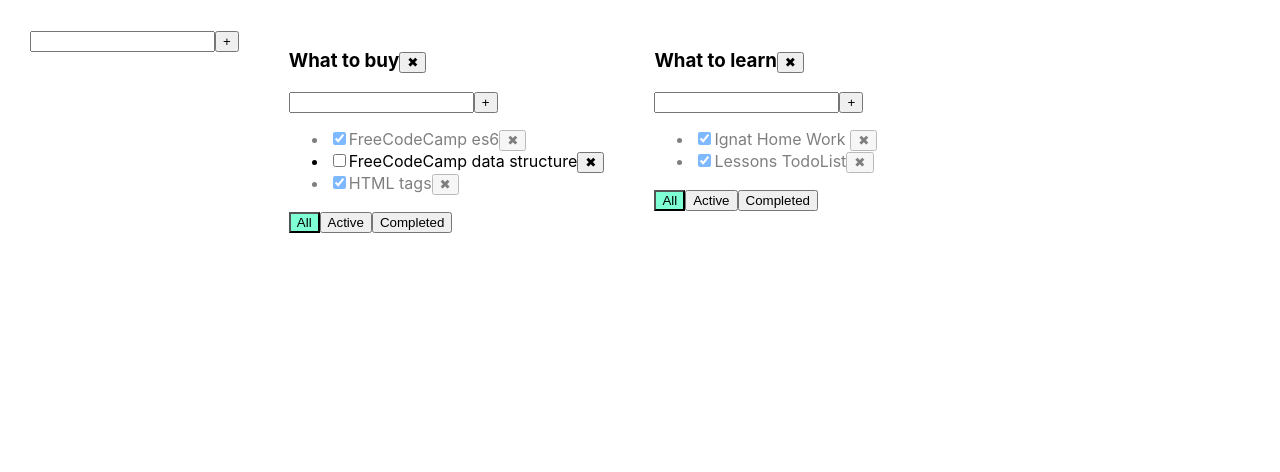
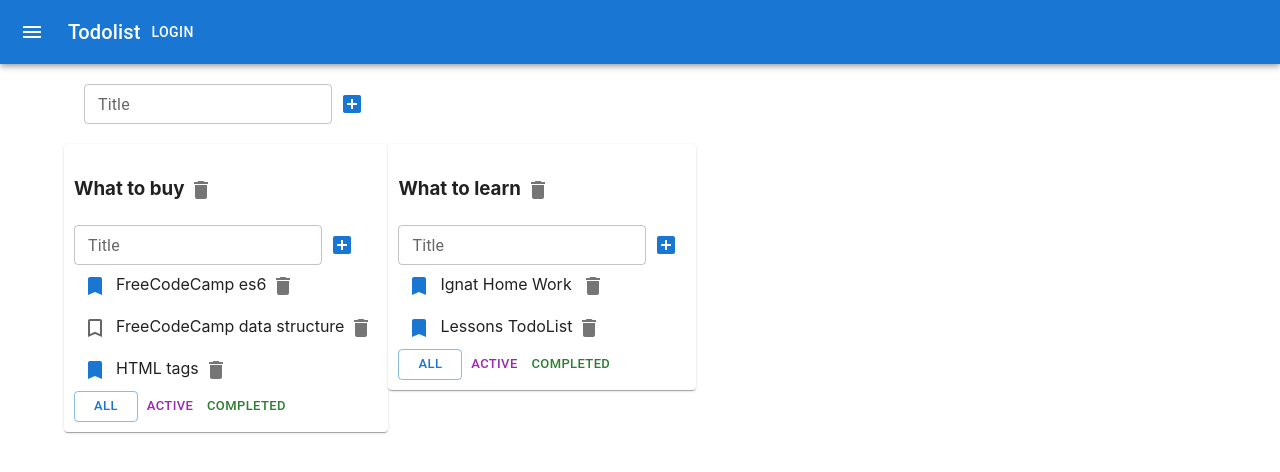
Before and after one commit to and-gurin/todolist, a React (Create React App) app: page / in a window 1280 px wide. Shown: the top 472 px of the page. Built offline with nearby package versions, Linux system fonts and the light colour scheme.

Commit message:
feat: add material UI library in project

```diff
--- a/package.json
+++ b/package.json
@@ -4,6 +4,10 @@
   "version": "0.1.0",
   "private": true,
   "dependencies": {
+    "@emotion/react": "^11.10.5",
+    "@emotion/styled": "^11.10.5",
+    "@mui/icons-material": "^5.10.15",
+    "@mui/material": "^5.10.15",
     "@testing-library/jest-dom": "^5.16.5",
     "@testing-library/react": "^13.4.0",
     "@testing-library/user-event": "^13.5.0",
--- a/src/AddItemForm.tsx
+++ b/src/AddItemForm.tsx
@@ -1,16 +1,18 @@
 import React, {ChangeEvent, useState} from "react";
+import {IconButton, TextField} from "@mui/material";
+import {AddBox} from "@mui/icons-material";
 
 type AddItemFormPropsType = {
-    id:string
-    addItemCallback:(title: string, id:string)=>void
+    id: string
+    addItemCallback: (title: string, id: string) => void
 }
 
-export const AddItemForm = (props:AddItemFormPropsType) => {
+export const AddItemForm = (props: AddItemFormPropsType) => {
     let [title, setTitle] = useState('');
-    let [error, setError] = useState<string|null>(null)
+    let [error, setError] = useState<string | null>(null)
 
     const addItem = () => {
-        if(title.trim()!==''){
+        if (title.trim() !== '') {
             props.addItemCallback(title.trim(), props.id);
             setTitle('')
 
@@ -19,28 +21,32 @@
         }
     }
 
-    const onChangeHandler = (e:ChangeEvent<HTMLInputElement>) => {
+    const onChangeHandler = (e: ChangeEvent<HTMLInputElement>) => {
         const value = e.currentTarget.value;
         setTitle(value)
         setError(null)
     }
 
     const onKeyPressHandler = (e: React.KeyboardEvent<HTMLInputElement>) => {
-        if(e.key === 'Enter'){
+        if (e.key === 'Enter') {
             addItem()
         }
     }
 
-    return(
+    return (
         <div>
             <div>
-                <input value={title}
-                       className={error?'error':''}
-                       onChange={onChangeHandler}
-                       onKeyPress={onKeyPressHandler}/>
-                <button onClick={addItem}>+</button>
+                <TextField value={title} variant="outlined" size="small"
+                           error={!!error}
+                           label="Title"
+                           helperText={error}
+                           onChange={onChangeHandler}
+                           onKeyPress={onKeyPressHandler}/>
+                <IconButton  color="primary" onClick={addItem}>
+                    <AddBox/>
+                </IconButton>
             </div>
-            {error && <div className='error-message'>{error}</div>}
+            {/*{error && <div className='error-message'>{error}</div>}*/}
         </div>
 
     )
--- a/src/App.css
+++ b/src/App.css
@@ -1,3 +1,4 @@
+/*
 .App {
   padding: 30px;
   display: flex;
@@ -21,4 +22,4 @@
 
 .isDone {
   opacity: 50%;
-}
+}*/
--- a/src/App.tsx
+++ b/src/App.tsx
@@ -3,6 +3,8 @@
 import {TodoList} from "./TodoList";
 import {v1} from "uuid";
 import {AddItemForm} from "./AddItemForm"
+import {AppBar, Button, Container, Grid, IconButton, Paper, Toolbar, Typography} from "@mui/material";
+import {Menu} from "@mui/icons-material";
 
 
 export type TaskType = {
@@ -20,7 +22,7 @@
 }
 
 export type TaskStateType = {
-    [key:string]: Array<TaskType>
+    [key: string]: Array<TaskType>
 }
 
 function App() {
@@ -59,7 +61,7 @@
     }
 
     const removeTodoList = (todoListId: string) => {
-        setTodoLists(todoLists.filter((item)=>item.id!==todoListId));
+        setTodoLists(todoLists.filter((item) => item.id !== todoListId));
         delete tasks[todoListId]
     }
 
@@ -69,7 +71,7 @@
         setTasks({...tasks});
     }
 
-    const changeTaskStatus = (id: string, isDone: boolean, todoListId:string) => {
+    const changeTaskStatus = (id: string, isDone: boolean, todoListId: string) => {
         let task = tasks[todoListId].find((t) => t.id === id)
         if (task) {
             task.isDone = isDone;
@@ -80,10 +82,10 @@
     const addTodoList = (title: string, id: string) => {
         const newTodoList = {id: id, title: title, filter: 'all'};
         setTodoLists([newTodoList, ...todoLists])
-        setTasks({...tasks, [id]:[]})
+        setTasks({...tasks, [id]: []})
     }
 
-    const editTaskTitle = (id: string, title: string, todoListId:string) => {
+    const editTaskTitle = (id: string, title: string, todoListId: string) => {
         let task = tasks[todoListId].find((t) => t.id === id)
         if (task) {
             task.title = title;
@@ -91,9 +93,9 @@
         setTasks({...tasks})
     }
 
-    const editTodoListTitle = (title: string, todoListId:string) => {
-        let todoList = todoLists.find((t)=>t.id === todoListId);
-        if(todoList){
+    const editTodoListTitle = (title: string, todoListId: string) => {
+        let todoList = todoLists.find((t) => t.id === todoListId);
+        if (todoList) {
             todoList.title = title
         }
         setTodoLists([...todoLists])
@@ -101,7 +103,22 @@
 
     return (
         <div className="App">
+            <AppBar position="static">
+                <Toolbar>
+                    <IconButton edge="start" color="inherit" aria-label="menu" sx={{ mr: 2 }}>
+                        <Menu />
+                    </IconButton>
+                    <Typography variant="h6" color="inherit" component="div">
+                        Todolist
+                    </Typography>
+                    <Button color="inherit">Login</Button>
+                </Toolbar>
+            </AppBar>
+            <Container fixed>
+                <Grid container style={{padding:"20px"}}>
                     <AddItemForm id={v1()} addItemCallback={addTodoList}/>
+                </Grid>
+                <Grid container>
                     {todoLists.map((item) => {
                         let taskForTodoList = tasks[item.id];
 
@@ -113,6 +130,8 @@
                             taskForTodoList = tasks[item.id].filter((item) => item.isDone)
                         }
                         return (
+                            <Grid item>
+                                <Paper style={{padding:"10px"}}>
                                     <TodoList
                                         key={item.id}
                                         id={item.id}
@@ -126,8 +145,14 @@
                                         editTaskTitle={editTaskTitle}
                                         editTodoListTitle={editTodoListTitle}
                                         title={item.title}/>
+                                </Paper>
+                            </Grid>
                             )
                     })}
+                </Grid>
+
+            </Container>
+
         </div>
     );
 }
--- a/src/EditableSpan.tsx
+++ b/src/EditableSpan.tsx
@@ -1,4 +1,5 @@
 import React, {ChangeEvent, useState} from "react";
+import {TextField} from "@mui/material";
 
 export type EditableSpanPropsType = {
     title:string
@@ -33,7 +34,7 @@
     return (
         <>
             {editMode ?
-                <input value={newValue} type="text"
+                <TextField value={newValue} type="text" variant="outlined" size="small"
                        onChange={oneChangeHandler}
                        autoFocus
                        onBlur={activateViewMode}
--- a/src/TodoList.tsx
+++ b/src/TodoList.tsx
@@ -3,6 +3,9 @@
 import './App.css';
 import {AddItemForm} from "./AddItemForm"
 import {EditableSpan} from "./EditableSpan";
+import {Button, Checkbox, IconButton} from "@mui/material";
+import {Bookmark, BookmarkBorder, Delete} from '@mui/icons-material'
+
 
 type PropsType = {
     id: string
@@ -17,6 +20,7 @@
     editTaskTitle:(id:string, title: string, todoListId: string)=> void
     editTodoListTitle: (title: string, todoListId: string)=> void
 }
+
 
 export function TodoList(props: PropsType) {
 
@@ -40,10 +44,12 @@
         <div>
             <h3>
                 <EditableSpan title={props.title} onChange={editTodoListTitle}/>
-                <button onClick={deleteTodoList}>✖</button>
+                <IconButton onClick={deleteTodoList} size="small">
+                    <Delete/>
+                </IconButton>
             </h3>
             <AddItemForm id={props.id} addItemCallback={props.addTask}/>
-            <ul>
+            <div>
                 {props.tasks.map((item)=>{
                     const deleteTask = () => {
                         props.deleteTask(item.id, props.id)
@@ -56,18 +62,33 @@
                         props.editTaskTitle(item.id, item.title, props.id)
                     }
                     return (
-                        <li className={item.isDone?'isDone':''} key={item.id}>
-                            <input type="checkbox" onChange={newIsDoneValue} checked={item.isDone}/>
+                        <div className={item.isDone?'isDone':''} key={item.id}>
+                            <Checkbox color="primary"
+                                      onChange={newIsDoneValue}
+                                      icon={<BookmarkBorder />} checkedIcon={<Bookmark  />}
+                                      checked={item.isDone}/>
                             <EditableSpan title={item.title} onChange={editTaskTitle}/>
-                            <button onClick={deleteTask}>✖</button>
-                        </li>
+                            <IconButton onClick={deleteTask}  size="small">
+                                <Delete/>
+                            </IconButton>
+                            {/*<button onClick={deleteTask}>✖</button>*/}
+                        </div>
                     )
                 })}
-            </ul>
+            </div>
             <div>
-                <button className={props.filter === 'all'? 'active-filter':''} onClick={onAllClickHandler}>All</button>
-                <button className={props.filter === 'active'? 'active-filter':''} onClick={onActiveClickHandler}>Active</button>
-                <button className={props.filter === 'completed'? 'active-filter':''} onClick={onCompletedClickHandler}>Completed</button>
+                <Button variant={props.filter === 'all'? 'outlined':'text'}
+                        color="primary"
+                        size="small"
+                        onClick={onAllClickHandler}>All</Button>
+                <Button variant={props.filter === 'active'? 'outlined':'text'}
+                        color="secondary"
+                        size="small"
+                        onClick={onActiveClickHandler}>Active</Button>
+                <Button variant={props.filter === 'completed'? 'outlined':'text'}
+                        color="success"
+                        size="small"
+                        onClick={onCompletedClickHandler}>Completed</Button>
             </div>
         </div>
     )
```
Also changed, not shown: 1 other file (tests, documents, lock files or other folders). Lines whose indentation alone changed are shown as unchanged.
